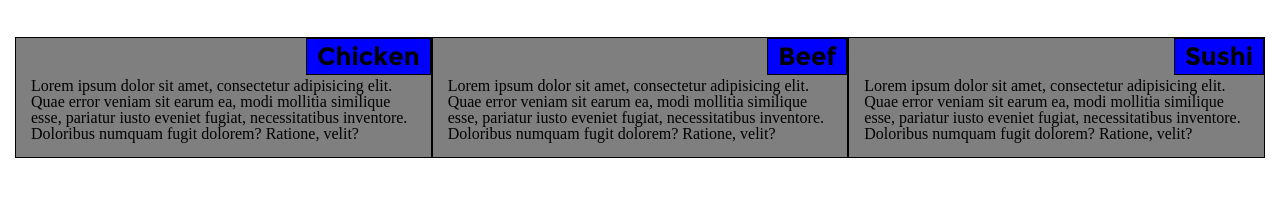
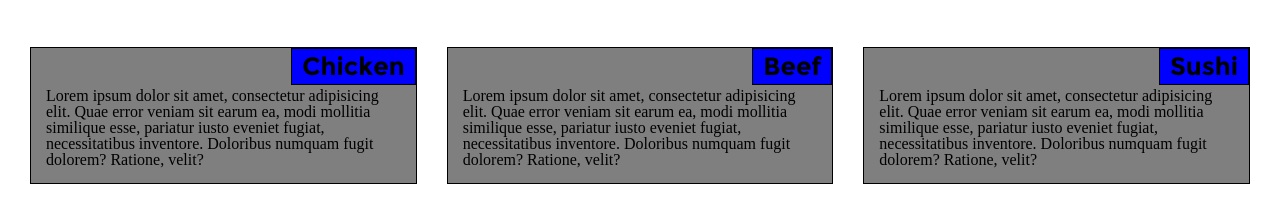
Before and after one commit to myinternship95/coursera-test, a plain HTML site: page module2-solution/index.html in a window 1280 px wide. Shown: the part 93-316 px from the top of the page. Drawn offline with Linux system fonts and the light colour scheme; files whose address does not match are found by name.

Commit message:
fix error

```diff
--- a/module2-solution/css/styles.css
+++ b/module2-solution/css/styles.css
@@ -25,7 +25,7 @@
 	box-sizing: border-box;
 	-moz-box-sizing: border-box;
 	-webkit-box-sizing: border-box;
-	padding: 10 15px;
+	padding: 10px 15px;
 }
 .box-container {
 	position: relative;
```
